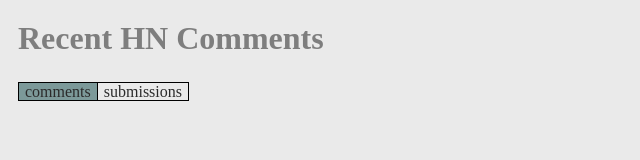
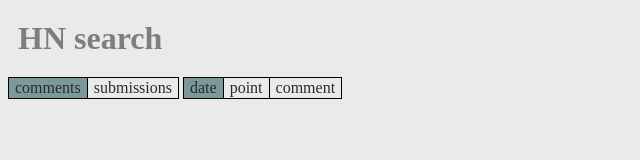
Before and after one commit to smagch/backbone-examples, a plain HTML site: page hash/index.html in a window 1280 px wide. Shown: the whole page, without its empty margins (0-640 px from the left). Drawn offline with Linux system fonts and the light colour scheme.

Commit message:
add sort filter

```diff
--- a/hash/index.html
+++ b/hash/index.html
@@ -60,45 +60,71 @@
   top: 100px;
 }
 
-ul#filter-view {
+.button-group {
   list-style: none;
-  list-style-position:inside;
-  margin: 0 0 30px 10px;
+  margin: 0;
   padding: 0;
-  display: inline;
-  border: 1px solid black;
+  display: inline-block;
   width: auto;
-  line-height: 30px;
+  line-height: 20px;
 }
 
-ul#filter-view li {
-  display: inline;
+.button-group li {
+  display: block;
+  border-top: 1px solid black;
+  border-bottom: 1px solid black;
+  float: left;
   cursor: pointer;
   margin: 0;
   padding: 0 6px;
 }
 
-ul#filter-view li + li {
+.button-group li:first-child {
   border-left: 1px solid black;
 }
 
-ul#filter-view li.active {
+.button-group li:last-child {
+  border-right: 1px solid black;
+}
+
+.button-group li + li {
+  border-left: 1px solid black;
+}
+
+.button-group li.active {
   background: #7C9999;
   cursor: default;
 }
 
-ul#filter-view li:hover {
+.clearfix:before,
+.clearfix:after {
+  content: "";
+  display: table;
+}
 
+.clearfix:after {
+  clear: both;
+}
+
+.clearfix {
+  *zoom: 1;
 }
 
 </style>
 </head>
 <body>
-
-  <h1>Recent HN Comments</h1>
-  <ul id='filter-view'>
-    <li data-type='comment'>comments</li><li data-type='submission'>submissions</li>
-  </ul>
+  <h1>HN search</h1>
+  <div id='filter-view'>
+    <ul class='button-group clearfix'>
+      <li data-type='comment'>comments</li>
+      <li data-type='submission'>submissions</li>
+    </ul>
+    <ul class='button-group clearfix'>
+      <li data-sort='create_ts'>date</li>
+      <li data-sort='points'>point</li>
+      <li data-sort='num_comments'>comment</li>
+    </ul>
+  </div>
   <ul id='item-view'></ul>
   <div id='json-view'></div>
 
--- a/hash/js/collections/item.js
+++ b/hash/js/collections/item.js
@@ -20,6 +20,7 @@
    *
    * parameters
    *   - type: "comment" or "submission"
+   *   - sort: "create_ts" or "points" or "num_comments"
    */
 
   global.ItemCollection = Backbone.Collection.extend({
@@ -48,13 +49,13 @@
 
       _.extend(this._params, obj);
       this.trigger('hash', this, options);
-      this.fetch();
+      return this.fetch(options);
     },
     url: function () {
       var params = {
         'filter[fields][type]': this._params.type,
         limit: 20,
-        sortby: 'create_ts desc'
+        sortby: this._params.sort + ' desc'
       };
 
       return 'http://api.thriftdb.com/api.hnsearch.com/items/_search?'
--- a/hash/js/main.js
+++ b/hash/js/main.js
@@ -40,6 +40,7 @@
     collection: itemCollection,
     defaults: {
       type: 'comment'
+    , sort: 'create_ts'
     }
   });
 
--- a/hash/js/routers/app.js
+++ b/hash/js/routers/app.js
@@ -10,14 +10,20 @@
 
   /**
    * Application Router
-   *   #comment - show comments
-   *   #submission - show submissions
+   *   # type
+   *     - comment
+   *     - submission
+   *   # sort
+   *     - create_ts
+   *     - points
+   *     - num_comments
    */
 
   global.AppRouter = Backbone.Router.extend({
     routes: {
       '': 'update',
-      ':type': 'update'
+      ':type': 'update',
+      ':type/:sort': 'update'
     },
     initialize: function (options) {
       this.collection = options.collection
@@ -25,11 +31,14 @@
       this.defaults = options.defaults;
     },
     hashChange: function (collection) {
-      this.navigate(collection.params().type);
+      var params = collection.params();
+      var hash = params.type + '/' + params.sort;
+      this.navigate(hash);
     },
-    update: function (type) {
+    update: function (type, sort) {
       var params = _.defaults({}, {
-        type: type
+        type: type,
+        sort: sort
       }, this.defaults);
       this.collection.params(params);
     }
--- a/hash/js/views/filter.js
+++ b/hash/js/views/filter.js
@@ -13,18 +13,27 @@
       this.collection.on('hash', this.render, this);
     },
     events: {
-      'click [data-type]': 'clicked'
+      'click [data-type]': 'typeClicked',
+      'click [data-sort]': 'sortClicked'
     },
-    clicked: function (e) {
+    typeClicked: function (e) {
       e.stopPropagation();
       var $target = $(e.currentTarget);
       var type = $target.attr('data-type');
       this.collection.params({ type: type });
     },
+    sortClicked: function (e) {
+      e.stopPropagation();
+      var $target = $(e.currentTarget);
+      var sort = $target.attr('data-sort');
+      this.collection.params({ sort: sort });
+    },
     render: function (collection, options) {
-      console.log('render');
       var params = collection.params();
-      this.$el.children('[data-type=' + params.type + ']')
+      this.$('[data-type=' + params.type + ']')
+        .addClass('active')
+        .siblings('.active').removeClass('active');
+      this.$('[data-sort=' + params.sort + ']')
         .addClass('active')
         .siblings('.active').removeClass('active');
     }
--- a/hash/js/views/item.js
+++ b/hash/js/views/item.js
@@ -30,7 +30,7 @@
   , get: function (id) {
       return this.$('[data-id=' + id + ']');
     }
-  , hashChange: function (collection) {
+  , hashChange: function (collection, options) {
       this.$el.css('opacity', 0.5);
     }
   , select: function (model, options) {
```
